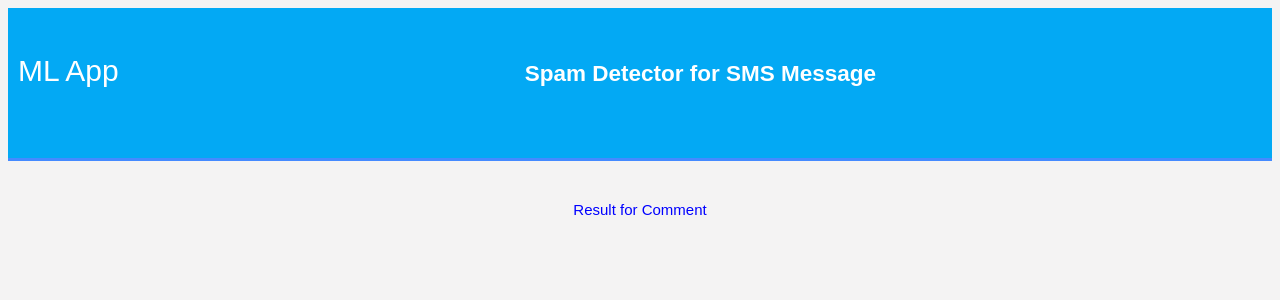
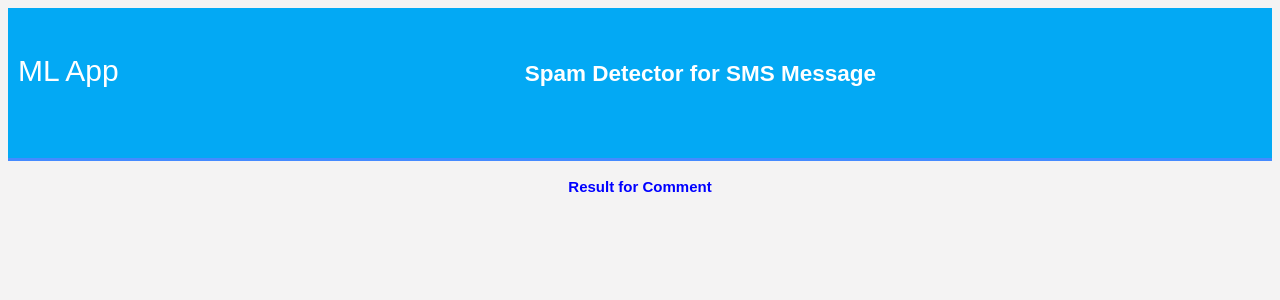
Before and after one commit to Sagar3195/NLP-Deployment-Heroku, a Python web app: template templates/result.html in a window 1280 px wide. Shown: the top 300 px of the page. Run offline with Jinja, Linux system fonts and the light colour scheme; the template is opened without the code that fills it, so the values that code supplies are empty.

Commit message:
Update result.html

```diff
--- a/templates/result.html
+++ b/templates/result.html
@@ -14,7 +14,7 @@
             <h2>Spam Detector for SMS Message</h2>
         </div>
     </header>
-    <p style="color:blue; font-size:20; text-align: center;"><br> Result for Comment</p>
+    <p style="color:blue; font-size:20;text-align: center;"><b>Result for Comment</b></p>
     <div class="results">
         {% if prediction_message == 1 %}
         <h2 style="color:red;">This is Spam message.</h2>
```
